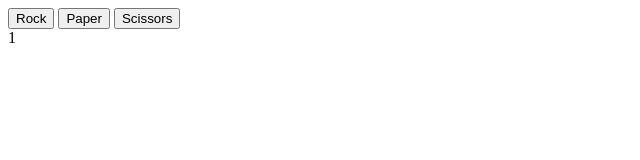
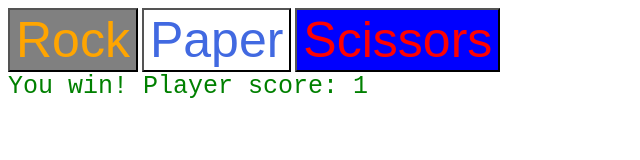
Before and after one commit to Eesatheslayr/js1-rps-game, a plain HTML site: page index.html in a window 1280 px wide. Both pictures are taken after a click on the button "Rock". Shown: the whole page, without its empty margins (0-640 px from the left). Drawn offline with Linux system fonts and the light colour scheme.

Commit message:
Add function to announce game winner and reset when score reaches 5
- Implement checkForWinner function to announce the winner when either player or computer reaches 5 points
- Add game reset functionality after winner announcement
- Change font size and color of buttons (btnOne, btnTwo, btnThree)
- Adjust font size and color for game result text (resultWin, resultLose) to improve visibility
- Ensure consistent styling across all buttons and result displays for better user experience

```diff
--- a/rps.js
+++ b/rps.js
@@ -1,7 +1,7 @@
 
-let playerScore=1;
-let computerScore=1;
-
+let playerScore=0;
+let computerScore=0;
+let maxScore=5;
 
 const btnOne = document.querySelector('#btn-1');
 const btnTwo =document.querySelector('#btn-2');
@@ -21,97 +21,82 @@ results.appendChild(resultLose);
 results.appendChild(resultTie);
 
 
-function playRound(playerChoice){
-    let computerChoice= Math.floor(Math.random()*3);
-   if (playerChoice==='Rock' && computerChoice===0
-   || playerChoice==='paper' && computerChoice===1
-   || playerChoice==='scissors' && computerChoice===2) {
-    playRound();
-   } else if(playerChoice==='Rock'&& computerChoice===2
-   || playerChoice==='paper' && computerChoice===0
-   || playerChoice==='scissors' && computerChoice===1){
-    resultWin.textContent=playerScore++
-   }else {
-    resultLose.textContent=computerScore++
-   }
+
+// Function to play a round of Rock-Paper-Scissors
+function playRound(playerChoice) {
+    let computerChoice = Math.floor(Math.random() * 3); // 0 = Rock, 1 = Paper, 2 = Scissors
+
+    // Check if someone has already won
+    if (playerScore === maxScore || computerScore === maxScore) {
+        return; // Stop the game if a player has reached max score
+    }
+
+    // Game logic
+    if (
+        (playerChoice === 'Rock' && computerChoice === 0) ||
+        (playerChoice === 'paper' && computerChoice === 1) ||
+        (playerChoice === 'scissors' && computerChoice === 2)
+    ) {
+        return playRound(playerChoice); // Tie case, no score change
+    } else if (
+        (playerChoice === 'Rock' && computerChoice === 2) ||
+        (playerChoice === 'paper' && computerChoice === 0) ||
+        (playerChoice === 'scissors' && computerChoice === 1)
+    ) {
+        playerScore++; // Increment player score
+        resultWin.textContent = `You win! Player score: ${playerScore}`;
+    } else if(
+        (playerChoice==='Rock' && computerChoice===1)
+        || (playerChoice==='paper' && computerChoice===2)
+        || (playerChoice==='scissors' && computerChoice===0)
+    ) {
+        computerScore++; // Increment computer score
+        resultLose.textContent = `You lose! Computer score: ${computerScore}`;
+    }
+
+    // Check if the game should end
+    checkForWinner();
 }
+
+// Function to check for a winner
+function checkForWinner() {
+    if (playerScore === maxScore) {
+        alert('Congratulations! You won the game!');
+        resetGame(); // Reset the game when someone wins
+    } else if (computerScore === maxScore) {
+        alert('Game over! The computer won the game.');
+        resetGame(); // Reset the game when the computer wins
+    }
+}
+
+// Function to reset the game
+function resetGame() {
+    playerScore = 0;
+    computerScore = 0;
+    resultWin.textContent = ''; // Clear the result text
+    resultLose.textContent = ''; // Clear the result text
+    alert('The game has been reset. Play again!');
+}
+
+resultWin.style.color='Green';
+resultWin.style.fontSize='25px';
+resultWin.style.fontFamily='monospace';
 
 
 
 
+resultLose.style.color='Red';
+resultLose.style.fontSize='25px';
+resultLose.style.fontFamily='monospace';
 
+btnOne.style.color='orange';
+btnTwo.style.color='royalblue';
+btnThree.style.color='red';
 
+btnOne.style.background='Gray';
+btnThree.style.background='blue';
+btnTwo.style.background='white';
 
-/*function playRound(playerChoice=prompt('ROCK, PAPER OR SCISSORS?').toLowerCase, computerChoice){
-    if (playerChoice==='rock'&& computerChoice===2){
-    return 'You Win! Rock beats Scissors.';
-    } else if(playerChoice==='rock' && computerChoice===1){
-        return 'You Lose! Paper beats Rock'
-    } else if(playerChoice==='paper'&& computerChoice===0){
-       return 'You Win! Paper beats Rock'
-    } else if (playerChoice==='paper' && computerChoice===2){
-        return 'You Lose! Scissors beats Paper'
-    } else if (playerChoice==='scissors' && computerChoice===1){
-        return 'You win! Scissors beats Paper'
-    } else if (playerChoice==='scissors' && computerChoice===0){
-        return 'You Lose! Rock beats Scissors'
-    } else if(playerChoice==='rock'&& computerChoice===0){
-        return 'Its a Draw!'
-    } else if(playerChoice==='paper'&& computerChoice===1){
-        return 'Its a Draw!'
-    } else if(playerChoice==='scissors' && computerChoice===2){
-        return 'Its a Draw!'
-    }
-}
-
-function getScore(){
-    if (playerScore===5 || playerScore===4 || playerScore===3 && computerScore===0||computerScore===1||computerScore===2){
-        return 'You Win!'
-    } else if(computerScore===5 || computerScore===4 || computerScore===3 && playerScore===0 || playerScore===1 || playerScore===2){
-        return 'You Lose, Try Again!'
-    }
-}
-
-
-function game(){
-let computerChoice= Math.floor(Math.random()*3);
-let playerChoice=prompt('ROCK, PAPER OR SCISSORS?').toLocaleLowerCase();
-    switch (playRound(playerChoice, computerChoice)){
-        case 'You Win! Rock beats Scissors.':
-        case 'You Win! Paper beats Rock':
-        case 'You win! Scissors beats Paper':
-        return playerScore++
-        break;
-
-        case 'You Lose! Paper beats Rock':
-        case 'You Lose! Scissors beats Paper':
-        case 'You Lose! Rock beats Scissors':
-        return computerScore++
-        break;
-
-        default: 'Its a Draw!'
-        return game();
-    }
-  }
-/*
- function fullGame(){
-    console.log(game());
-    console.log(game());
-    console.log(game());
-    console.log(game());
-    console.log(game());
-    console.log(getScore());
- }
-
- fullGame();
-
- function getComputerChoice(){
-    let computerChoice= Math.floor(Math.random()*3);
-    if (computerChoice===0){
-      return'rock';
-    } else if(computerChoice===1){
-      return 'paper';
-    } else (computerChoice===2)
-      return 'scissors';
-  }
- */
+btnOne.style.fontSize='50px';
+btnTwo.style.fontSize='50px';
+btnThree.style.fontSize='50px';
```
Also changed, not shown: index.html (+0 -1 lines).
